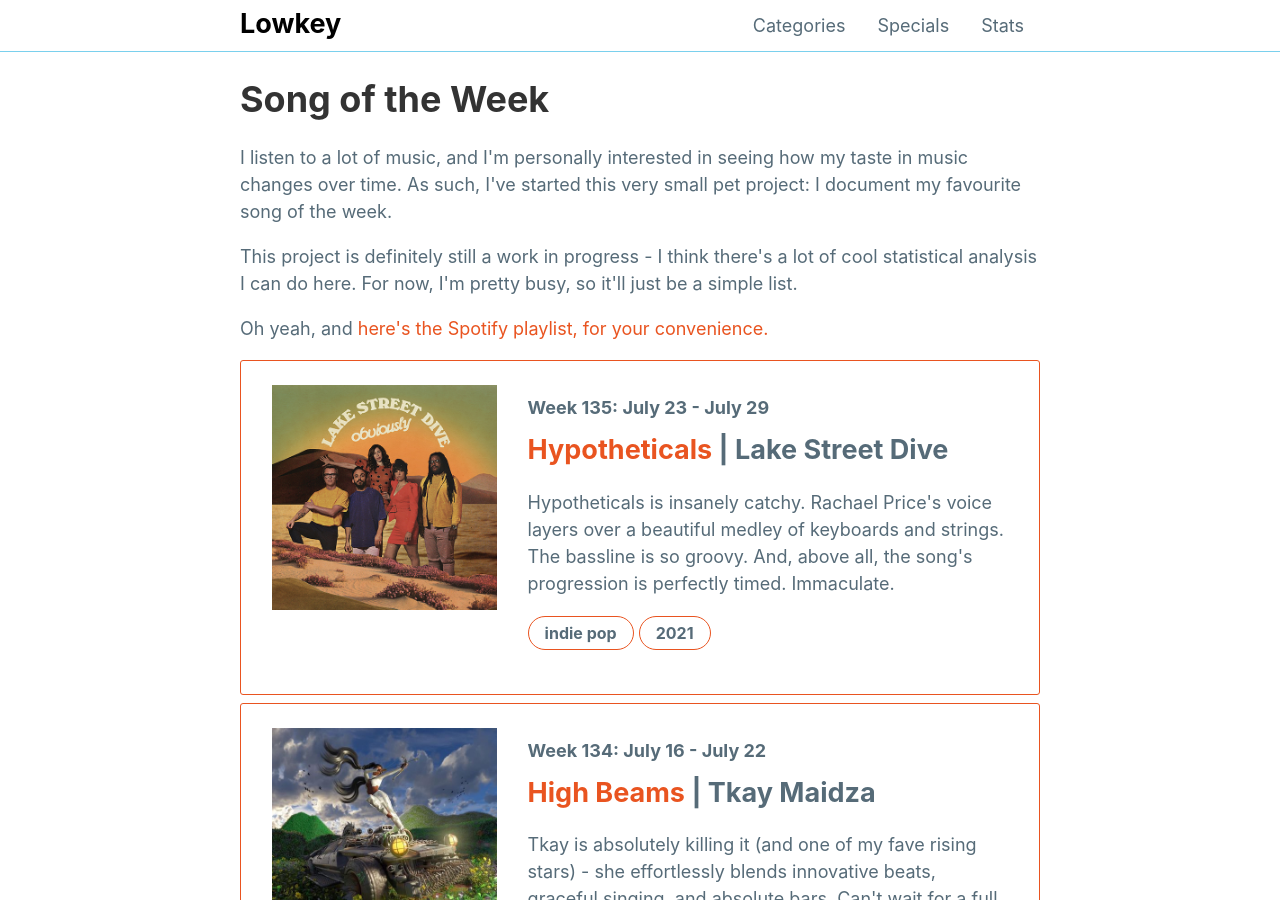
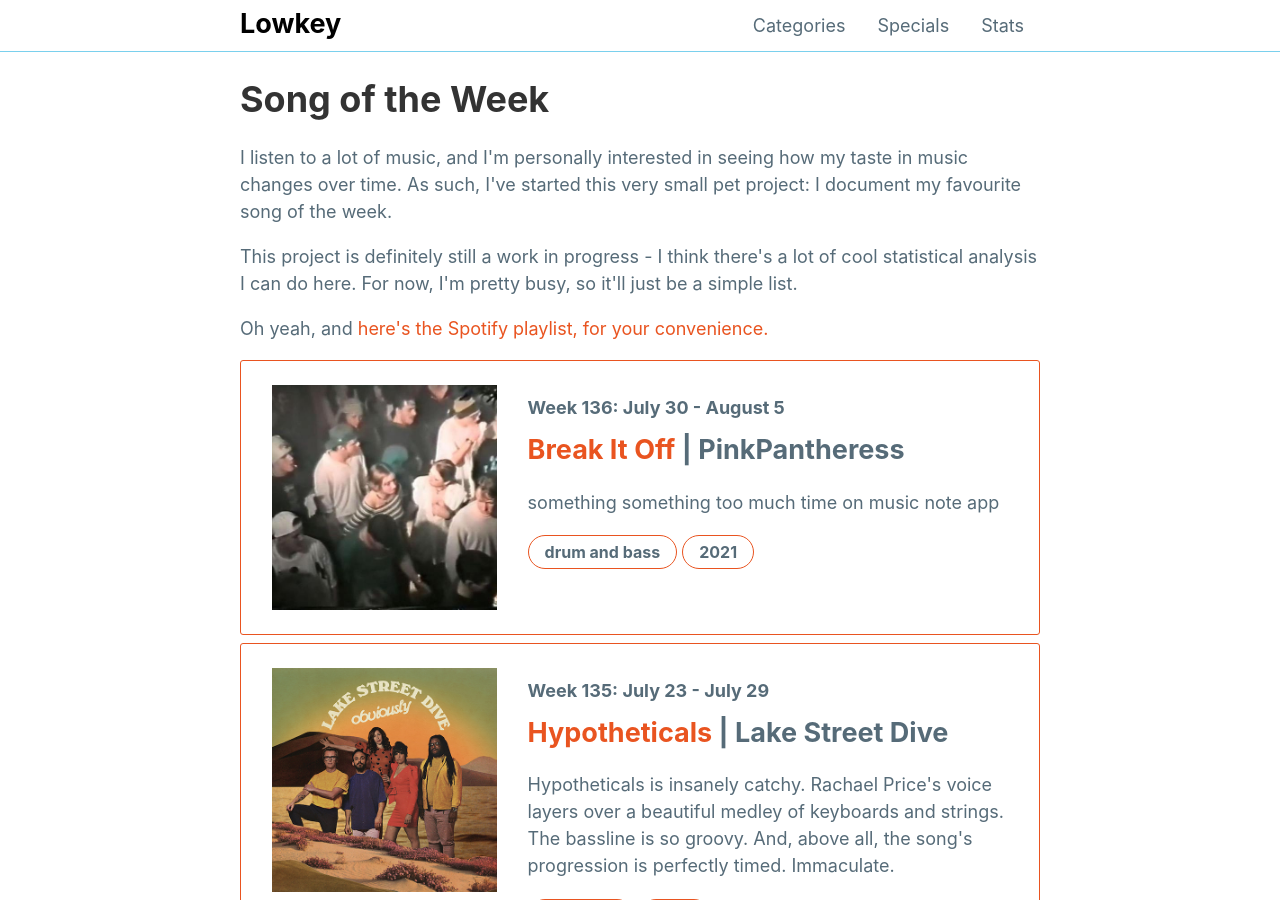
Before and after one commit to mattxwang/lowkey, a Jekyll site: the page built from stats/song-of-the-week.html, in a window 1280 px wide and 900 px high. Built offline with Jekyll 4.4.1, drawn with Linux system fonts in a browser that asks for light colours; comment, search, counter and statistics services are not loaded.

Commit message:
stopping you

```diff
--- a/_data/sotw.yml
+++ b/_data/sotw.yml
@@ -1348,3 +1348,13 @@ week135:
   year: 2021
   blurb: >
     Hypotheticals is insanely catchy. Rachael Price's voice layers over a beautiful medley of keyboards and strings. The bassline is so groovy. And, above all, the song's progression is perfectly timed. Immaculate.
+week136:
+  week: "Week 136: July 30 - August 5"
+  title: "Break It Off"
+  artist: "PinkPantheress"
+  album: "Break It Off"
+  album_art: "break-it-off.jpg"
+  genre: "drum and bass"
+  year: 2021
+  blurb: >
+    something something too much time on music note app
```
Also changed, not shown: img/albums/break-it-off.jpg (added).
